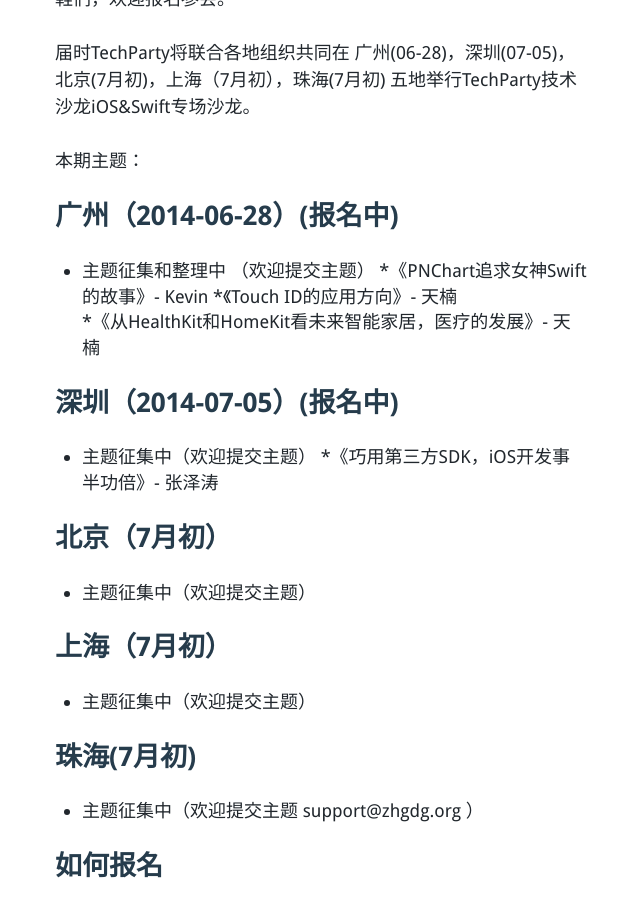
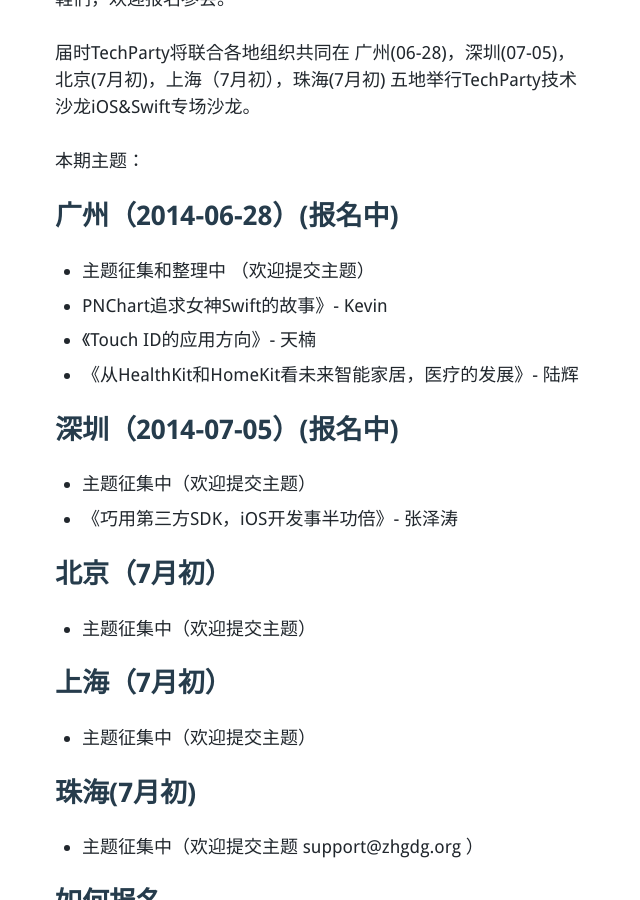
Before and after one commit to techparty-org/techparty-org.github.io, a Jekyll site: the page built from _posts/2014-06-10-techparty-ios-swift.md, in a window 1280 px wide and 900 px high, scrolled down 1786 px. Shown: the whole window, without its empty margins (319-959 px from the left). Built offline with Jekyll 4.4.1, drawn with Linux system fonts in a browser that asks for light colours; nearby versions of some CDN libraries; Markdown is read by kramdown in place of the engine named in the settings; comment, search, counter and statistics services are not loaded.

Commit message:
update topics

```diff
--- a/_posts/2014-06-10-techparty-ios-swift.md
+++ b/_posts/2014-06-10-techparty-ios-swift.md
@@ -53,18 +53,17 @@
 五地举行TechParty技术沙龙iOS&Swift专场沙龙。
 
 
-
 本期主题：
 ##广州（2014-06-28）(报名中)
 * 主题征集和整理中 （欢迎提交主题）
-*《PNChart追求女神Swift的故事》- Kevin
-*《Touch ID的应用方向》- 天楠
-*《从HealthKit和HomeKit看未来智能家居，医疗的发展》- 天楠
+* PNChart追求女神Swift的故事》- Kevin
+* 《Touch ID的应用方向》- 天楠
+* 《从HealthKit和HomeKit看未来智能家居，医疗的发展》- 陆辉
 
 
 ##深圳（2014-07-05）(报名中)
 * 主题征集中（欢迎提交主题）
-*《巧用第三方SDK，iOS开发事半功倍》- 张泽涛
+* 《巧用第三方SDK，iOS开发事半功倍》- 张泽涛
 
 ##北京（7月初）
 * 主题征集中（欢迎提交主题）
```
